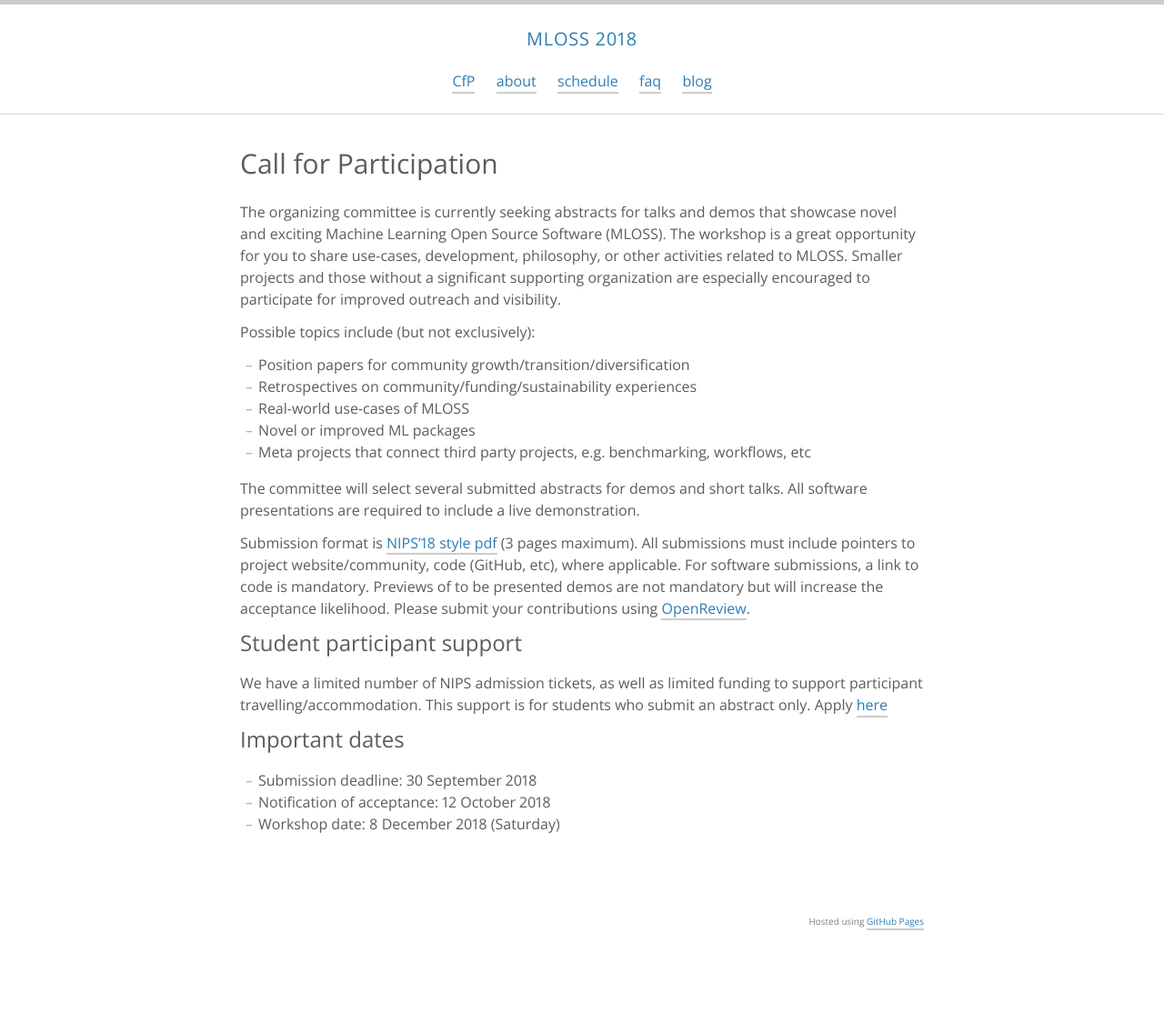
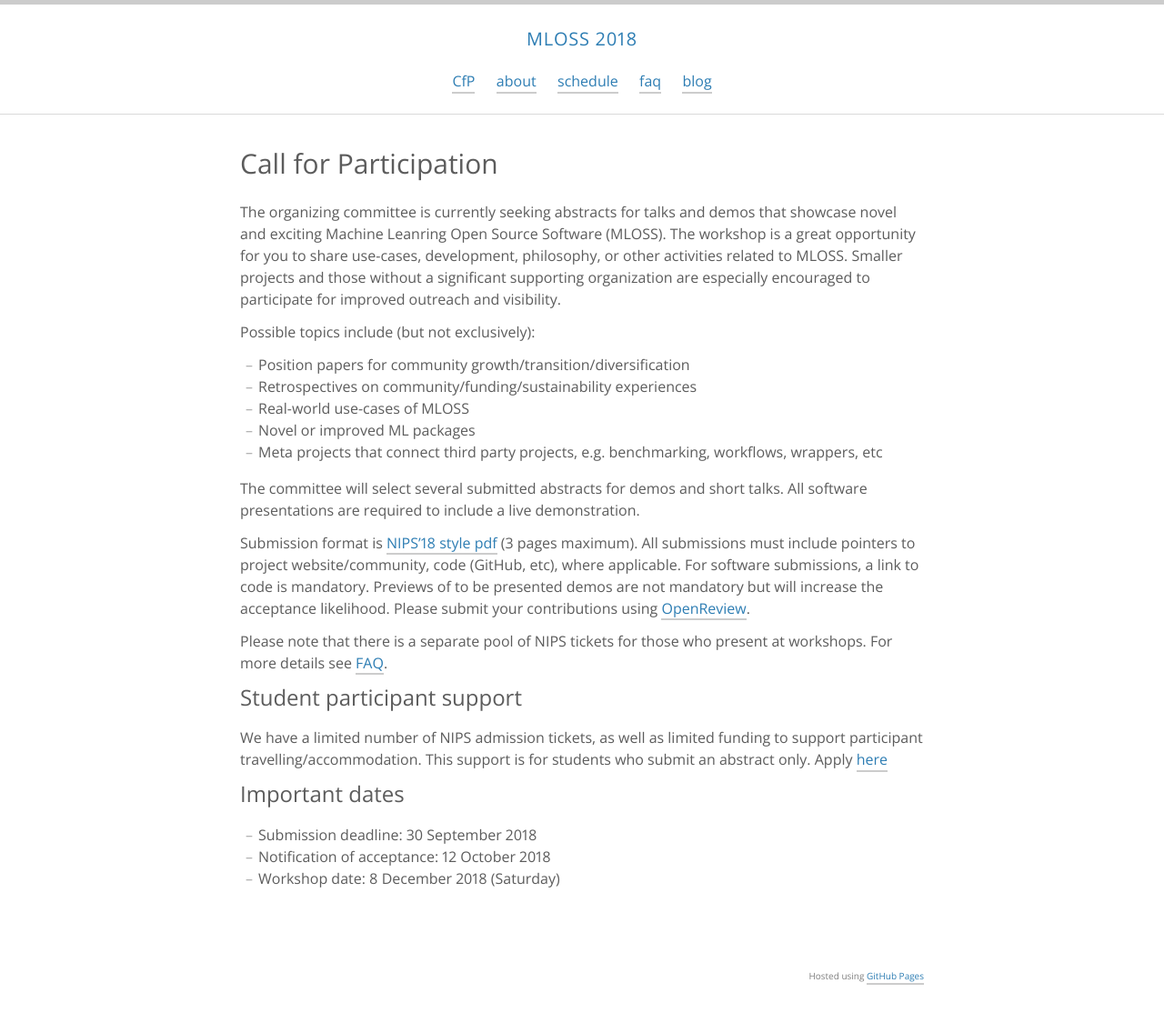
Before and after one commit to nips-2018-oss/nips-2018-oss.github.io, a Jekyll site: the page built from cfp.md, in a window 1280 px wide. Shown: the whole page at 91% size. Built offline with Jekyll 4.4.1, drawn with Linux system fonts in a browser that asks for light colours; before the commit the page ends 1054 px from its top, so only the background shows below that.

```diff
--- a/cfp.md
+++ b/cfp.md
@@ -4,18 +4,20 @@ title: Call for Participation
 permalink: /cfp/
 ---
 
-The organizing committee is currently seeking abstracts for talks and demos that showcase novel and exciting Machine Learning Open Source Software (MLOSS). The workshop is a great opportunity for you to share use-cases, development, philosophy, or other activities related to MLOSS. Smaller projects and those without a significant supporting organization are especially encouraged to participate for improved outreach and visibility.
+The organizing committee is currently seeking abstracts for talks and demos that showcase novel and exciting Machine Leanring Open Source Software (MLOSS). The workshop is a great opportunity for you to share use-cases, development, philosophy, or other activities related to MLOSS. Smaller projects and those without a significant supporting organization are especially encouraged to participate for improved outreach and visibility.
 
 Possible topics include (but not exclusively):
 - Position papers for community growth/transition/diversification
 - Retrospectives on community/funding/sustainability experiences
 - Real-world use-cases of MLOSS
 - Novel or improved ML packages
-- Meta projects that connect third party projects, e.g. benchmarking, workflows, etc
+- Meta projects that connect third party projects, e.g. benchmarking, workflows, wrappers, etc
 
 The committee will select several submitted abstracts for demos and short talks. All software presentations are required to include a live demonstration.
 
 Submission format is [NIPS'18 style pdf](https://nips.cc/Conferences/2018/PaperInformation/StyleFiles) (3 pages maximum). All submissions must include pointers to project website/community, code (GitHub, etc), where applicable. For software submissions, a link to code is mandatory. Previews of to be presented demos are not mandatory but will increase the acceptance likelihood. Please submit your contributions using [OpenReview](https://openreview.net/group?id=NIPS.cc/2018/Workshop/MLOSS).
+
+Please note that there is a separate pool of NIPS tickets for those who present at workshops. For more details see [FAQ](/faq).
 
 ### Student participant support
 
```
Also changed, not shown: _includes/description.md (+1 -1 lines), _posts/2018-09-04-cfp.markdown (added, +8 -0 lines), faq.md (+1 -1 lines).
